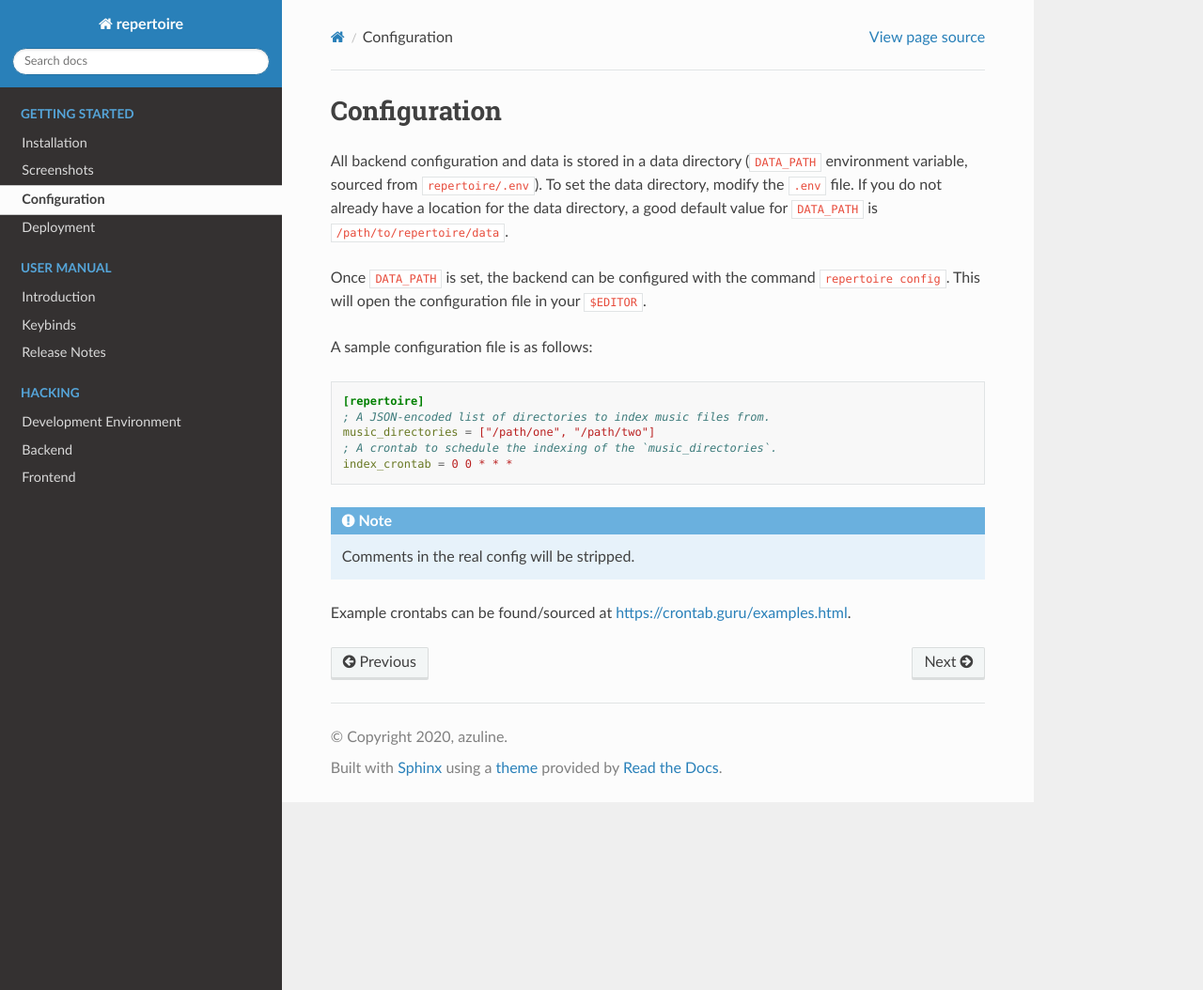
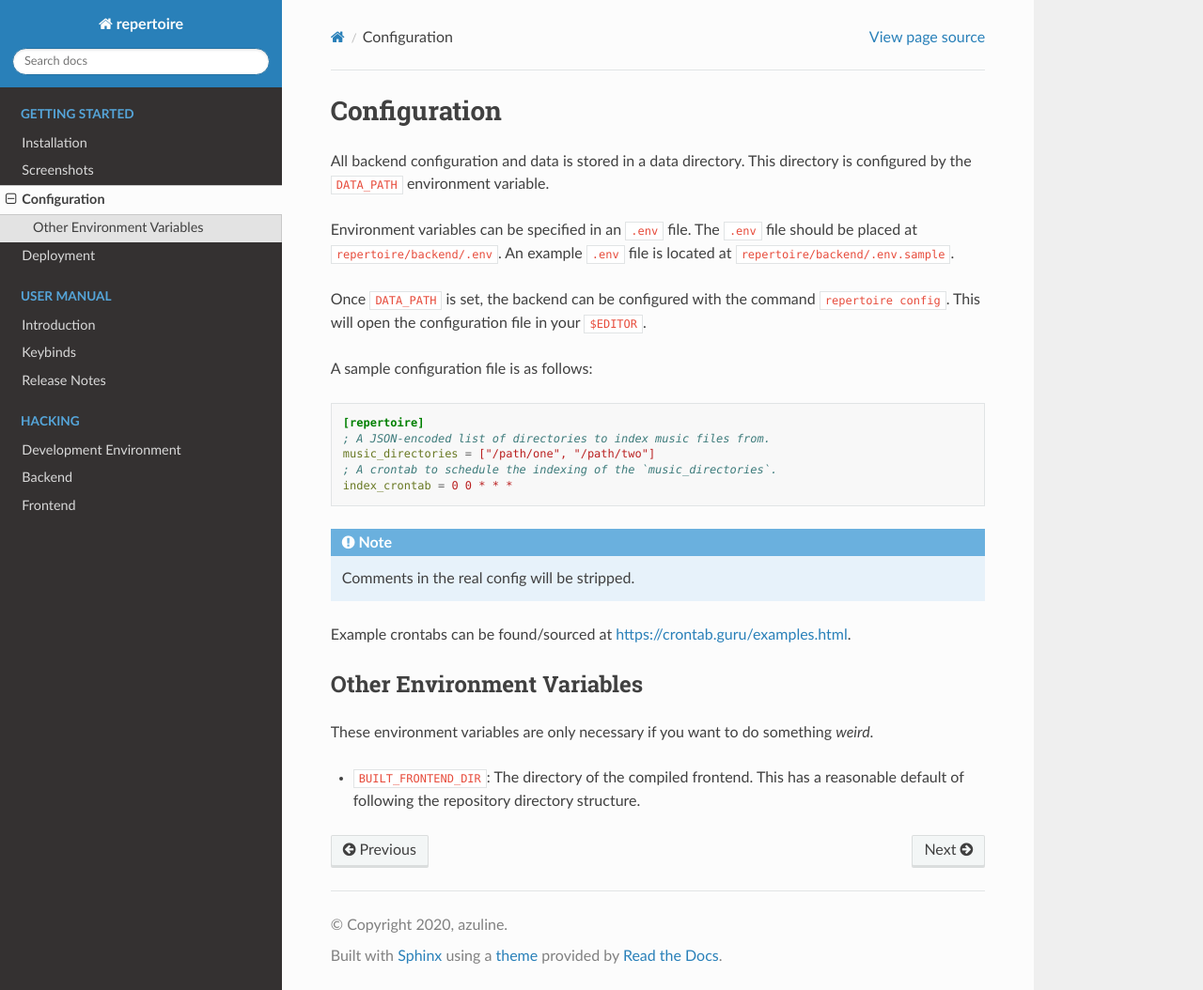
Before and after one commit to azuline/repertoire, a Sphinx documentation site: the page built from docs/start/configuration.rst, in a window 1280 px wide and 1054 px high. Shown: the whole window at 94% size. Built offline with Sphinx 7.4.7 and the Read the Docs theme 2.0.0, drawn with Linux system fonts in a browser that asks for light colours; pages that are not in the unit, such as notebooks, are missing from menus.

Commit message:
remove dependence on backend/frontend repository structure
- this makes it easier to add dockerfiles later

```diff
--- a/docs/start/configuration.rst
+++ b/docs/start/configuration.rst
@@ -3,11 +3,12 @@
 Configuration
 =============
 
-All backend configuration and data is stored in a data directory (``DATA_PATH``
-environment variable, sourced from ``repertoire/.env``). To set the data
-directory, modify the ``.env`` file. If you do not already have a location for
-the data directory, a good default value for ``DATA_PATH`` is
-``/path/to/repertoire/data``.
+All backend configuration and data is stored in a data directory. This
+directory is configured by the ``DATA_PATH`` environment variable.
+
+Environment variables can be specified in an ``.env`` file. The ``.env`` file
+should be placed at ``repertoire/backend/.env``. An example ``.env`` file is
+located at ``repertoire/backend/.env.sample``.
 
 Once ``DATA_PATH`` is set, the backend can be configured with the command
 ``repertoire config``. This will open the configuration file in your
@@ -28,3 +29,12 @@ A sample configuration file is as follows:
    Comments in the real config will be stripped.
 
 Example crontabs can be found/sourced at https://crontab.guru/examples.html.
+
+Other Environment Variables
+---------------------------
+
+These environment variables are only necessary if you want to do something
+*weird*.
+
+- ``BUILT_FRONTEND_DIR``: The directory of the compiled frontend. This has a
+  reasonable default of following the repository directory structure.
```
Also changed, not shown: 8 other files.
